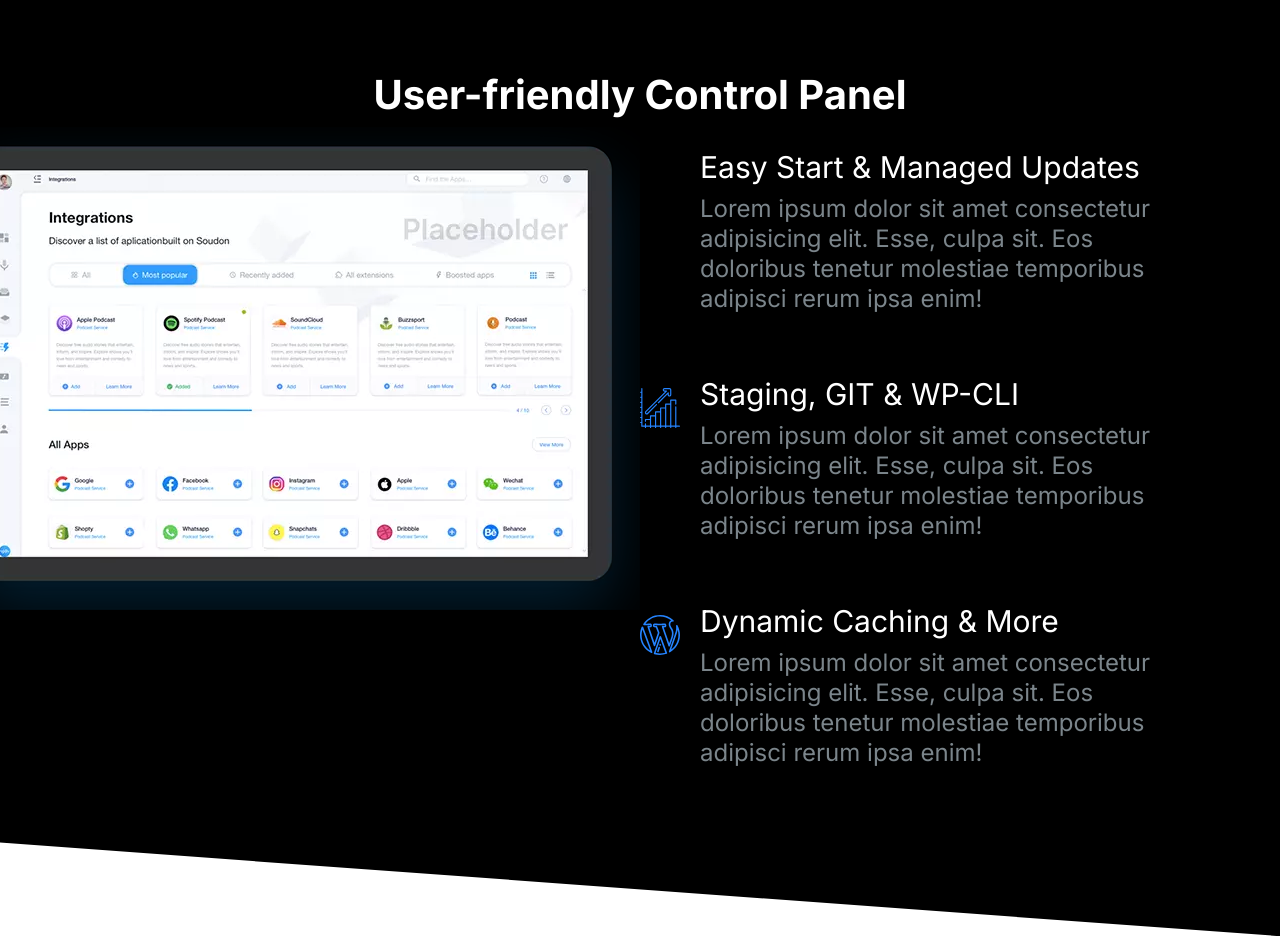
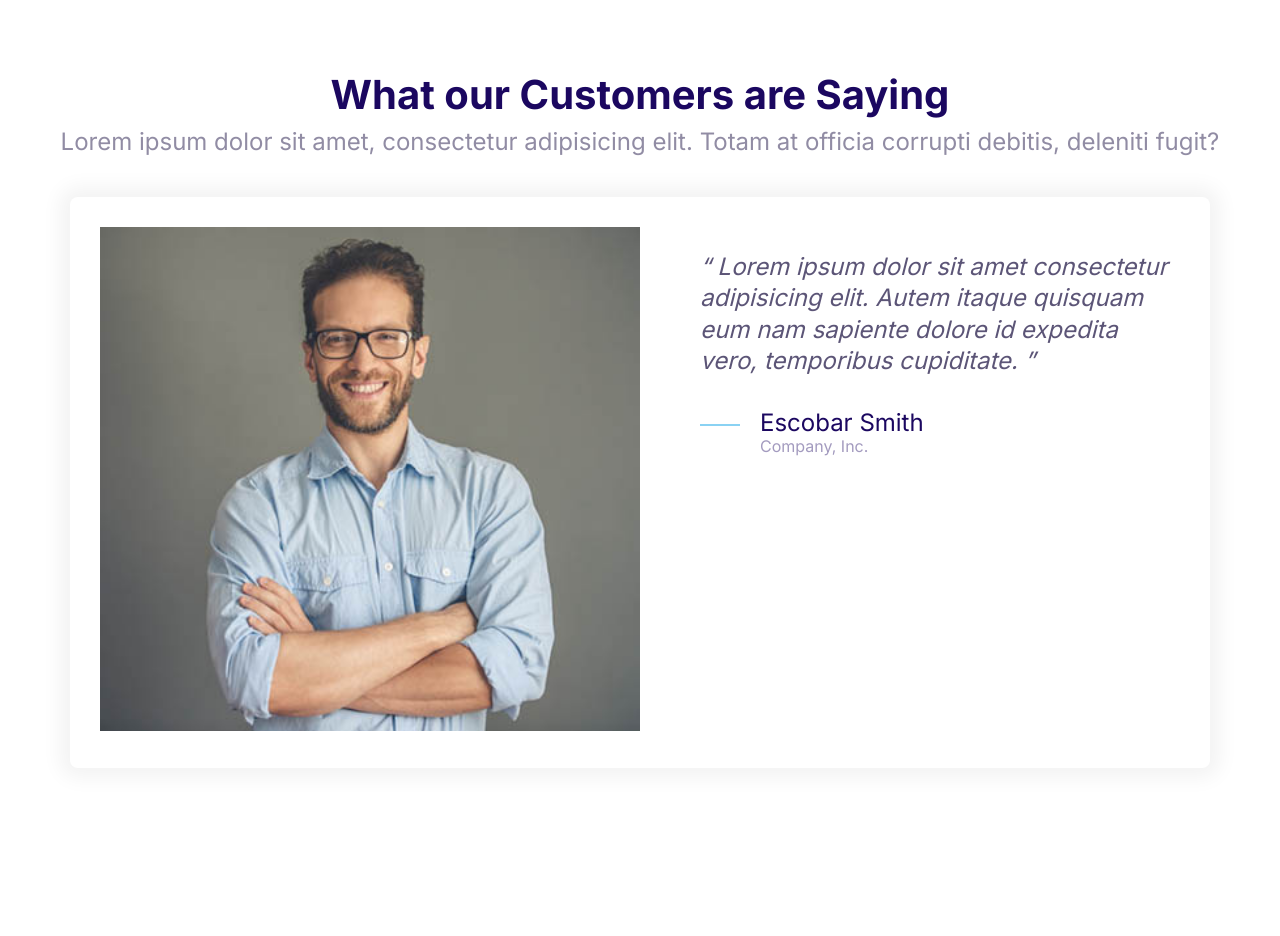
Before and after one commit to DiegoTrevino1/Diegoify, a plain HTML site: page index.html in a window 1280 px wide. After the commit the page ends 808 px from the top, so only its background shows below. Drawn offline with Linux system fonts and the light colour scheme.

Commit message:
Created Testimonials block and added css styling.

```diff
--- a/css/styles.css
+++ b/css/styles.css
@@ -663,6 +663,7 @@ selector! */
 
 .block__header {
     text-align: center;
+    margin-bottom: 4rem;
 }
 
 .block__heading {
--- a/index.html
+++ b/index.html
@@ -20,75 +20,52 @@
     <link rel="stylesheet" href="css/styles.css" />
   </head>
   <body>
-    <section class="block block--dark block--skewed-right block-showcase">
+    <section class="block">
       <header class="block__header">
-        <h2>User-friendly Control Panel</h2>
+        <h2>What our Customers are Saying</h2>
+        <p>
+          Lorem ipsum dolor sit amet, consectetur adipisicing elit. Totam at
+          officia corrupti debitis, deleniti fugit?
+        </p>
       </header>
-      <div class="container grid grid--1x2">
-        <picture class="block-showcase__image">
-          <source
-            type="image/webp"
-            srcset="images/ipad.webp 1x, images/ipad@2x.webp 2x"
+      <div class="container">
+        <div class="card testimonial">
+          <div class="grid grid--1x2">
+            <div class="testimonial__image">
+              <img
+                src="images/testimonial.jpg"
+                alt="A happy similing
+                customer"
               />
-          <source
-            type="image/png"
-            srcset="images/ipad.png 1x, images/ipad@2x.png 2x"
-          />
-          <img src="images/ipad.png" alt="" />
-        </picture>
-        <ul class="list">
-          <li>
+              <span class="icon-container icon-container--accent">
+                <svg class="icon icon--white icon--small">
+                  <use xlink:href="images/sprite.svg#quotes"></use>
+                </svg>
+              </span>
+            </div>
+            <blockquote class="quote">
+              <p class="quote__text">
+                Lorem ipsum dolor sit amet consectetur adipisicing elit. Autem
+                itaque quisquam eum nam sapiente dolore id expedita vero,
+                temporibus cupiditate.
+              </p>
+              <footer>
                 <div class="media">
                   <div class="media__image">
-                <svg class="icon icon--primary">
-                  <use xlink:href="images/sprite.svg#snap"></use>
+                    <!--Seperate structure from skin!-->
+                    <svg class="icon icon--primary quote__line">
+                      <use xlink:href="images/sprite.svg#line"></use>
                     </svg>
                   </div>
                   <div class="media__body">
-                <h3 class="media__title">Easy Start & Managed Updates</h3>
-                <p>
-                  Lorem ipsum dolor sit amet consectetur adipisicing elit. Esse,
-                  culpa sit. Eos doloribus tenetur molestiae temporibus adipisci
-                  rerum ipsa enim!
-                </p>
+                    <h3 class="media__title quote__author">Escobar Smith</h3>
+                    <p class="quote__organization">Company, Inc.</p>
                   </div>
                 </div>
-          </li>
-          <li>
-            <div class="media">
-              <div class="media__image">
-                <svg class="icon icon--primary">
-                  <use xlink:href="images/sprite.svg#growth"></use>
-                </svg>
-              </div>
-              <div class="media__body">
-                <h3 class="media__title">Staging, GIT & WP-CLI</h3>
-                <p>
-                  Lorem ipsum dolor sit amet consectetur adipisicing elit. Esse,
-                  culpa sit. Eos doloribus tenetur molestiae temporibus adipisci
-                  rerum ipsa enim!
-                </p>
+              </footer>
+            </blockquote>
           </div>
         </div>
-          </li>
-          <li>
-            <div class="media">
-              <div class="media__image">
-                <svg class="icon icon--primary">
-                  <use xlink:href="images/sprite.svg#wordpress"></use>
-                </svg>
-              </div>
-              <div class="media__body">
-                <h3 class="media__title">Dynamic Caching & More</h3>
-                <p>
-                  Lorem ipsum dolor sit amet consectetur adipisicing elit. Esse,
-                  culpa sit. Eos doloribus tenetur molestiae temporibus adipisci
-                  rerum ipsa enim!
-                </p>
-              </div>
-            </div>
-          </li>
-        </ul>
       </div>
     </section>
     <script src="js/main.js"></script>
```
Also changed, not shown: components/testimonialsBlock.html (added, +48 -0 lines). Lines whose indentation alone changed are shown as unchanged.
